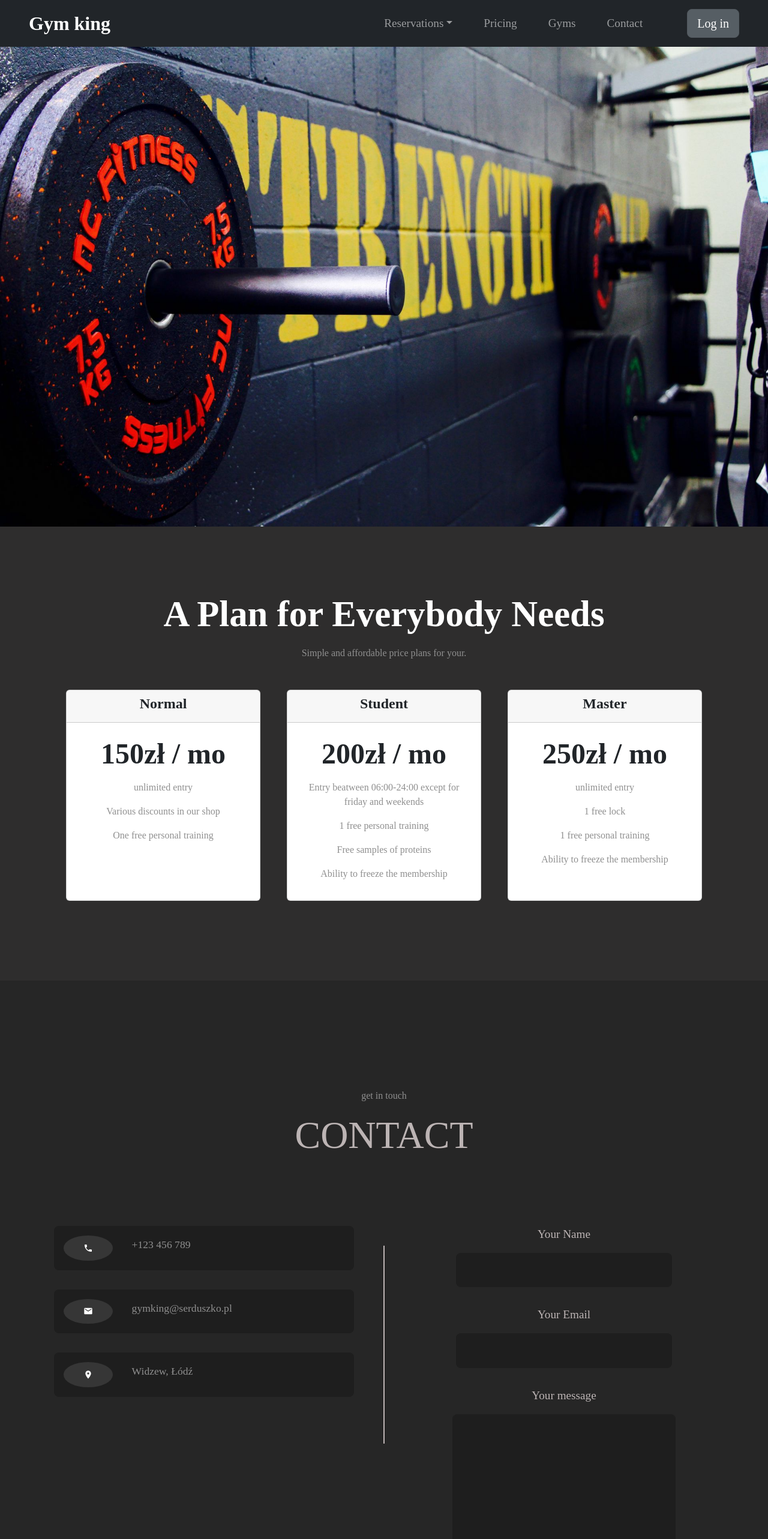
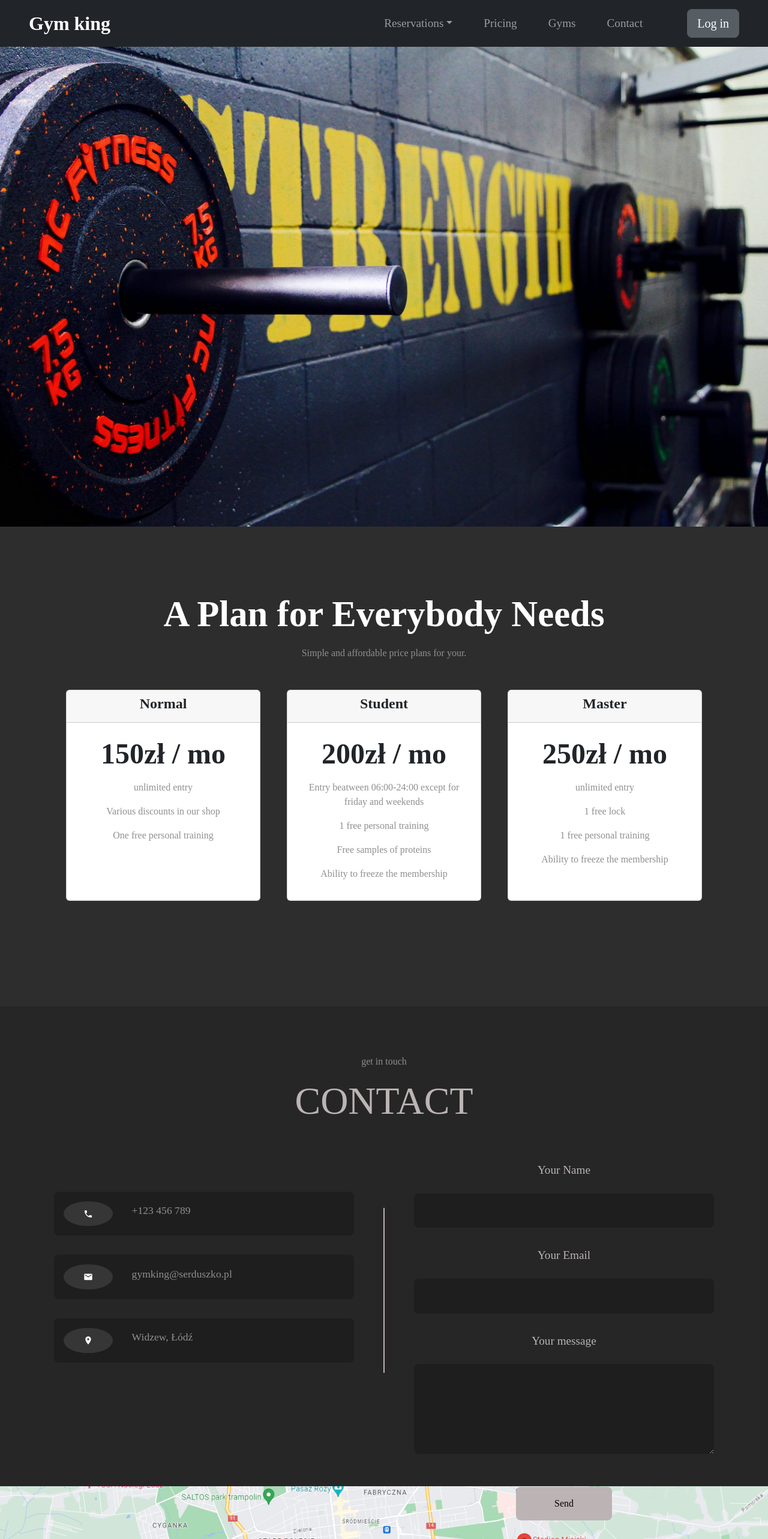
Before and after one commit to bakuganmw/front-gym, a React (Create React App) app: page / in a window 1280 px wide. Shown: the top 2566 px of the page at 60% size. Built offline with nearby package versions, Linux system fonts and the light colour scheme.

Commit message:
Poprawki
Poprawione, żeby strony "nie wystawały" tylko pokrywały cały ekran

```diff
--- a/src/components/ContactSection/ContactForm.js
+++ b/src/components/ContactSection/ContactForm.js
@@ -3,15 +3,19 @@ import styled from "styled-components";
 
 const FormStyle = styled.form`
   width: 100%;
+  margin-top: -50px; /* Dodany margines ujemny */
 
   .form-group {
     width: 100%;
     margin-bottom: 2rem;
   }
+
   label {
     font-size: 1.2rem;
     color: #bcb4b4;
+    margin-bottom: 0.5rem;
   }
+
   input,
   textarea {
     width: 100%;
@@ -24,10 +28,13 @@ const FormStyle = styled.form`
     border-radius: 8px;
     margin-top: 1rem;
   }
+
   textarea {
-    min-height: 250px;
+    min-height: 150px;
     resize: vertical;
+    font-size: 2.4rem; /* Powiększenie czcionki dwukrotnie */
   }
+
   button[type="submit"] {
     background-color: var(--gray-1);
     color: var(--black);
@@ -38,6 +45,7 @@ const FormStyle = styled.form`
     padding: 1rem 4rem;
     border-radius: 8px;
     cursor: pointer;
+    margin-top: 1rem;
   }
 `;
 
@@ -45,12 +53,12 @@ export default function ContactForm() {
   const [name, setName] = useState("");
   const [email, setEmail] = useState("");
   const [message, setMessage] = useState("");
+
   return (
     <>
       <FormStyle>
         <div className="form-group">
-          <label htmlFor="name">
-            Your Name
+          <label htmlFor="name">Your Name</label>
           <input
             type="text"
             id="name"
@@ -58,11 +66,9 @@ export default function ContactForm() {
             value={name}
             onChange={(e) => setName(e.target.value)}
           />
-          </label>
         </div>
         <div className="form-group">
-          <label htmlFor="email">
-            Your Email
+          <label htmlFor="email">Your Email</label>
           <input
             type="email"
             id="email"
@@ -70,11 +76,9 @@ export default function ContactForm() {
             value={email}
             onChange={(e) => setEmail(e.target.value)}
           />
-          </label>
         </div>
         <div className="form-group">
-          <label htmlFor="message">
-            Your message
+          <label htmlFor="message">Your message</label>
           <textarea
             type="text"
             id="message"
@@ -82,7 +86,6 @@ export default function ContactForm() {
             value={message}
             onChange={(e) => setMessage(e.target.value)}
           />
-          </label>
         </div>
         <button type="submit">Send</button>
       </FormStyle>
--- a/src/components/ContactSection/ContactSection.css
+++ b/src/components/ContactSection/ContactSection.css
@@ -1,21 +1,23 @@
-    :root{
+:root {
   --dark-bg: #262626;
   --gray-1: #BCB4B4;
   --deep-dark: #1E1E1E;
   --gray-2: #363636;
-    --white : white;
+  --white: white;
   --black: black;
 }
 
-
 .backgroundContact {
   background-color: var(--dark-bg);
+  width: 100%;
+  height: 100vh;
 }
-
-
 
 .container {
   max-width: 1200px;
   width: 90%;
   margin: 0 auto;
+  position: relative;
+  top: -50px;
+  transform: translateY(-50px);
 }
--- a/src/components/HeroSection/HeroElements.css
+++ b/src/components/HeroSection/HeroElements.css
@@ -1,6 +1,8 @@
 #image {
   width: 100%;
   height: 100%;
+  object-fit: cover;
+  object-position: center bottom;
 }
 
 #imgContainer {
@@ -16,8 +18,8 @@
   background: red;
   display: flex;
   justify-content: center;
-  align-items: center;
+  align-items: flex-end;
   padding: 0 30px;
-  height: 800px;
+  height: 100vh;
   position: relative;
 }
--- a/src/components/PricingSection/PricingSection.css
+++ b/src/components/PricingSection/PricingSection.css
@@ -40,6 +40,8 @@ p {
 
 .white-section {
   background-color: #2e2d2d;
+  width: 100%;
+  height: 100vh;
 }
 
 /* Navigation Bar */
```
Lines whose indentation alone changed are shown as unchanged.
